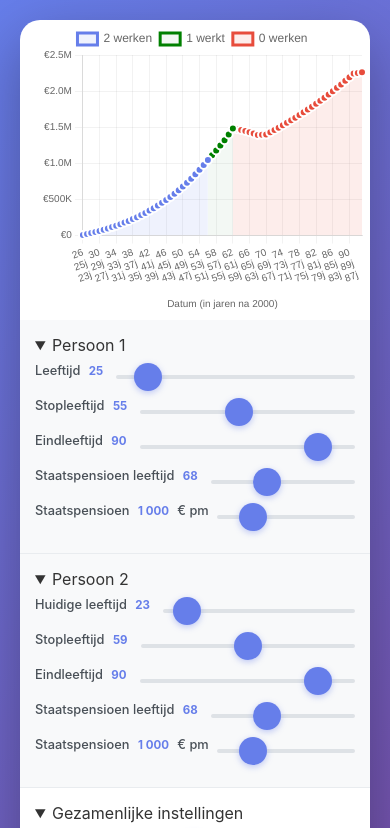
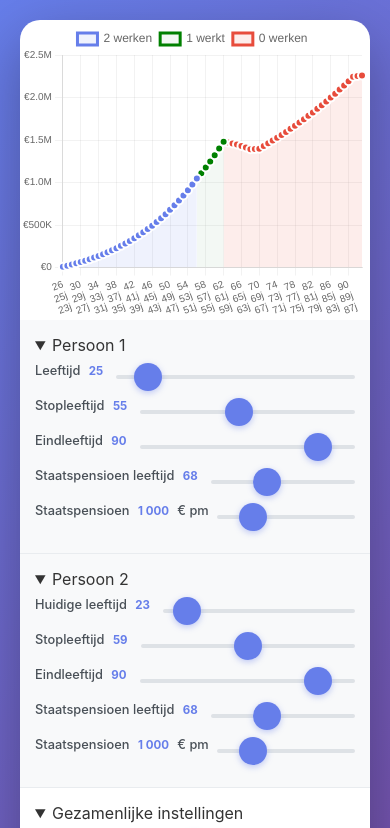
Before and after one commit to svro/fire, a plain HTML site: page index.html in a window 390 px wide. Shown: the top 828 px of the page. Drawn offline with nearby package versions, Linux system fonts and the light colour scheme.

Commit message:
Layout aanpassingen

```diff
--- a/index.html
+++ b/index.html
@@ -85,7 +85,7 @@
                                 Bijdrage 1 werkt
                                 <span class="value" id="annualContribution2Value">6.000</span> € pj
                             </label>
-                            <input type="range" id="annualContribution2" min="-200000" max="200000" value="6000" step="1000">
+                            <input type="range" id="annualContribution2" min="-100000" max="100000" value="6000" step="1000">
                         </div>
 
                         <div class="slider-group">
--- a/script.js
+++ b/script.js
@@ -534,7 +534,7 @@ function updateChart() {
             scales: {
                 x: {
                     title: {
-                        display: true,
+                        display: window.innerWidth < 768 ? false: true,
                         text: 'Datum (in jaren na 2000)',
                         font: {
                             size: window.innerWidth < 768 ? 10 : 12,
@@ -564,10 +564,10 @@ function updateChart() {
                 },
                 y: {
                     title: {
-                        display: true,
+                        display: window.innerWidth < 768 ? false: true,
                         text: 'Portefeuille Waarde (€)',
                         font: {
-                            size: window.innerWidth < 768 ? 0 : 12,
+                            size: 12,
                             weight: '600'
                          },
                         padding: { top: 10, bottom: 10 }
--- a/style.css
+++ b/style.css
@@ -147,7 +147,7 @@ details summary::after {
   }
 
 
-@media (max-width: 768px) {
+@media (max-width: 1200px) {
     .main-content {
       flex-direction: column;
       height: auto; /* geen vaste hoogte meer */
@@ -234,7 +234,7 @@ input[type="range"]::-webkit-slider-thumb {
   }
   .slider-group {
     margin-top: 8px; /* meer ruimte tussen sliders */
-    margin-bottom: 8px; /* meer ruimte tussen sliders */
+    margin-bottom:8px; /* meer ruimte tussen sliders */
   }
 
 #extraCostsSection {
```
